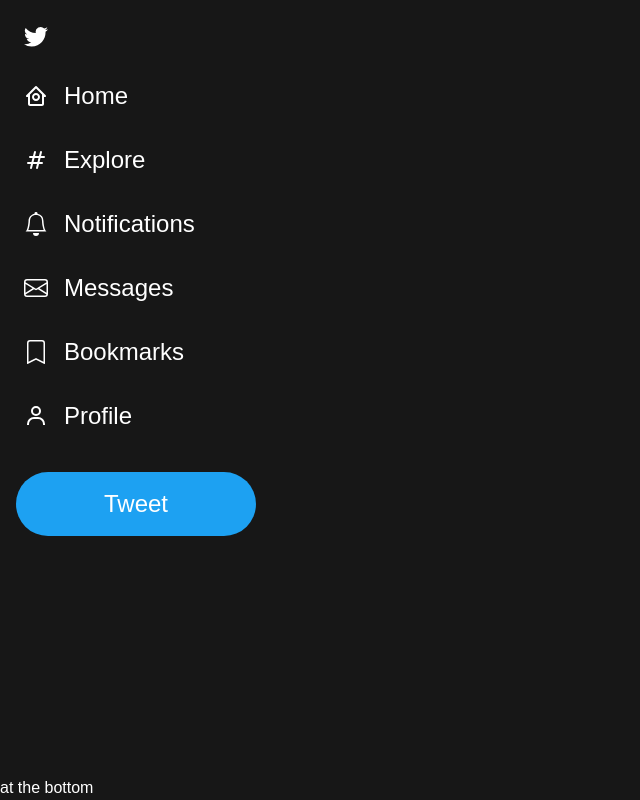
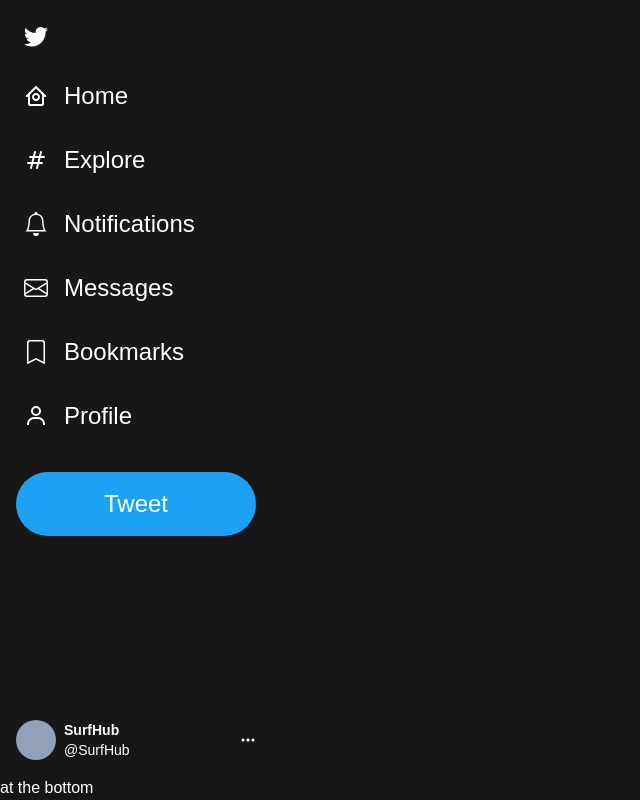
Before and after one commit to EverybodySurf/x-twitter-clone, a Next.js app in the folder xclone/: page / in a window 1280 px wide. Shown: the whole page, without its empty margins (0-640 px from the left). Built offline with nearby package versions, Linux system fonts and the light colour scheme.

Commit message:
Left sidebar done

```diff
--- a/xclone/src/app/page.tsx
+++ b/xclone/src/app/page.tsx
@@ -1,73 +1,13 @@
-import { BiHomeCircle,BiUser } from 'react-icons/bi';
-import { HiOutlineHashtag } from 'react-icons/hi';
-import { BsBell, BsBookmark, BsTwitter } from 'react-icons/bs';
-import { BsEnvelope } from 'react-icons/bs';
-import Link from 'next/link';
-
-
-
-
-const NAVIGATION_ITEMS = [
-  {
-    title:'Twitter',
-    icon:BsTwitter
-  },
-  {
-    title:'Home',
-    icon:BiHomeCircle
-  },
-  {
-    title:'Explore',
-    icon:HiOutlineHashtag
-  },
-  {
-    title:'Notifications',
-    icon:BsBell
-  },
-  {
-    title:'Messages',
-    icon:BsEnvelope
-  },
-  {
-    title:'Bookmarks',
-    icon:BsBookmark
-  },
-  {
-    title:'Profile',
-    icon:BiUser
-  }
-]
+import LeftSidebar from "@/components/LeftSidebar";
 
 const Home = () => {
   return (
     <div className="w-full h-full flex justify-center items-center relative bg-background">
       <div className="max-w-screen-xl w-full h-full flex relative">
         {/* left sidebar for navigation/header */}
-        <section className="fixed w-[272px] flex flex-col items-stretch h-screen">
-          <div className="flex flex-col items-stretch h-full space-y-4 mt-4">
-            {NAVIGATION_ITEMS.map((item)=>(
-            <Link
-              className='hover:bg-white/10 text-2xl transition duration-200 flex items-center justify-start w-fit space-x-4
-              rounded-3xl py-2 px-6'
-              href={`/${item.title.toLowerCase()}`}
-              key={item.title}
-            >
-              <div>
-                <item.icon/>
-              </div>
-              {item.title !== "Twitter" &&<div>{item.title}</div>}
-            </Link>
-            ))}
-            <button className="bg-primary rounded-full m-4 p-4 text-2xl text-center hover:scale-95 transition
-            duration-200">
-            Tweet
-            </button>
-          </div>
-          <div>at the bottom</div>
-        </section>
-        {/*}
-        <main></main>
-        <section></section> */}
+        <LeftSidebar />
+        {/*<main>Home timeline</main>*/}
+        {/*<section>right section</section> */}
       </div>
     </div>
   );
--- /dev/null
+++ b/xclone/src/components/LeftSidebar.tsx
@@ -0,0 +1,80 @@
+import { BiHomeCircle,BiUser } from 'react-icons/bi';
+import { HiOutlineHashtag } from 'react-icons/hi';
+import { BsBell, BsBookmark, BsTwitter, BsEnvelope, BsThreeDots } from 'react-icons/bs';
+import Link from 'next/link';
+
+
+
+
+const NAVIGATION_ITEMS = [
+  {
+    title:'Twitter',
+    icon:BsTwitter
+  },
+  {
+    title:'Home',
+    icon:BiHomeCircle
+  },
+  {
+    title:'Explore',
+    icon:HiOutlineHashtag
+  },
+  {
+    title:'Notifications',
+    icon:BsBell
+  },
+  {
+    title:'Messages',
+    icon:BsEnvelope
+  },
+  {
+    title:'Bookmarks',
+    icon:BsBookmark
+  },
+  {
+    title:'Profile',
+    icon:BiUser
+  }
+]
+
+const LeftSidebar = () => {
+  return (
+    <section className="fixed w-[272px] flex flex-col items-stretch h-screen">
+          <div className="flex flex-col items-stretch h-full space-y-4 mt-4">
+            {NAVIGATION_ITEMS.map((item)=>(
+              <Link
+                className='hover:bg-white/10 text-2xl transition duration-200 flex items-center justify-start w-fit space-x-4
+                rounded-3xl py-2 px-6'
+                href={`/${item.title.toLowerCase()}`}
+                key={item.title}
+              >
+                <div>
+                  <item.icon/>
+                </div>
+                {item.title !== "Twitter" &&<div>{item.title}</div>}
+              </Link>
+            ))}
+            <button className="bg-primary rounded-full m-4 p-4 text-2xl text-center hover:scale-95 transition
+            duration-200">
+            Tweet
+            </button>
+          </div>
+          <button className="rounded-full flex items-center space-x-2 m4 bg-transparent p-4 text-center hover:bg-white/10
+          transition duration-200 w-full justify-between">
+            <div className="flex item-center space-x-2">
+              <div className="rounded-full bg-slate-400 w-10 h-10"></div>
+              <div className="text-left text-sm">
+                <div className="font-semibold">SurfHub</div>
+                <div className="">@SurfHub</div>
+              </div>
+            </div>
+            <div>
+              <BsThreeDots />
+            </div>
+          </button>
+          <div>at the bottom</div>
+        </section>
+  )
+}
+
+export default LeftSidebar
```
